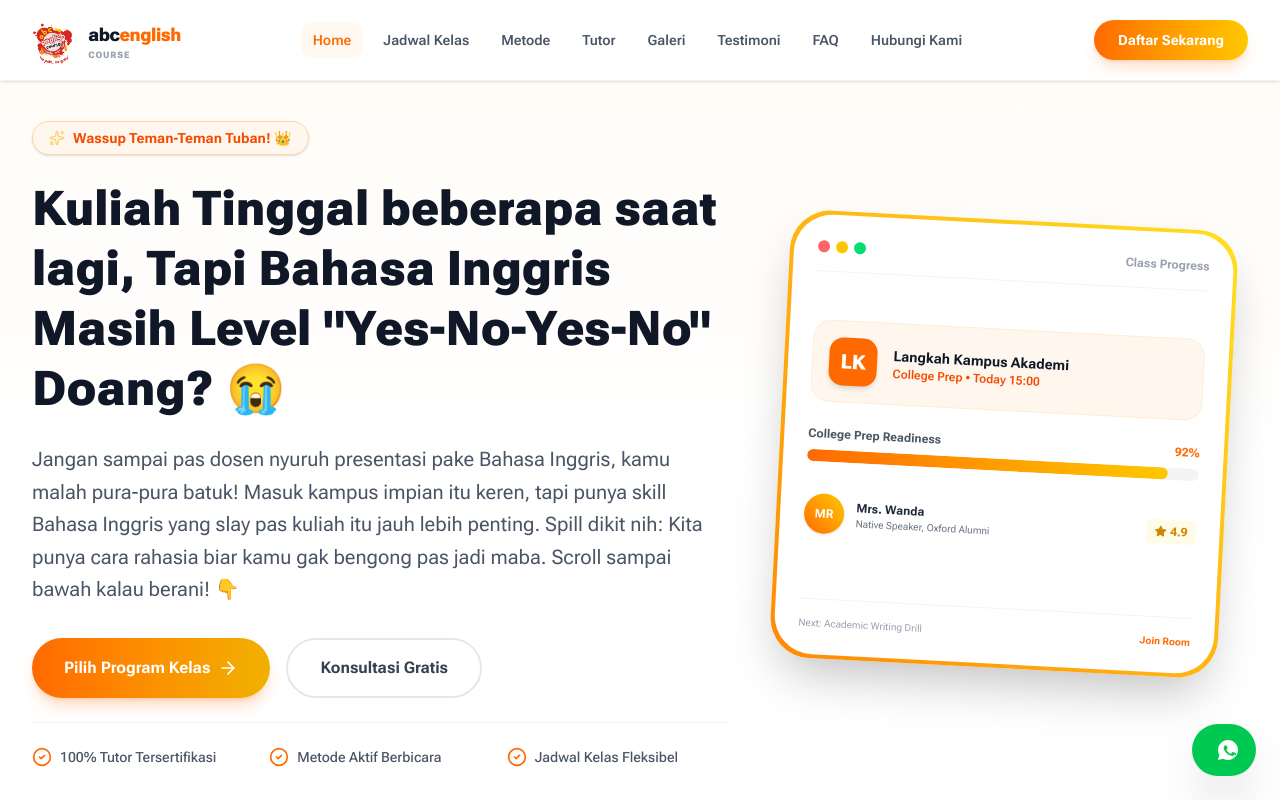
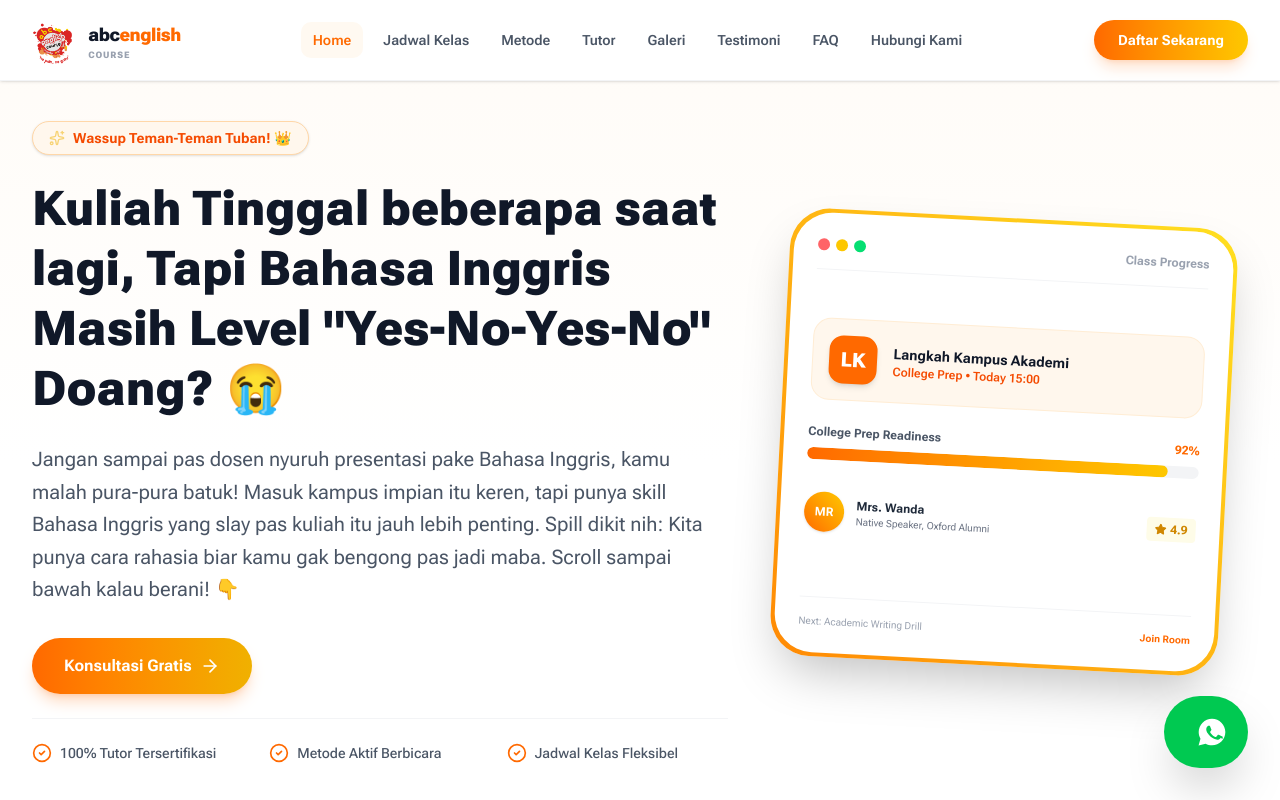
Before and after one commit to thoriqkhoir/abcenglishcourse, a Next.js app: page / in a window 1280 px wide. Shown: the top 800 px of the page. Built offline with nearby package versions, Linux system fonts and the light colour scheme.

Commit message:
revision fixed

```diff
--- a/app/page.tsx
+++ b/app/page.tsx
@@ -27,7 +27,7 @@ export default function Home() {
       <WhyChooseUsSection />
 
       {/* 5. Programs Section */}
-      <ProgramsSection />
+      {/* <ProgramsSection /> */}
 
       {/* 6. Learning Method Section */}
       <MethodSection />
--- a/components/layouts/MainLayout.tsx
+++ b/components/layouts/MainLayout.tsx
@@ -58,7 +58,7 @@ export default function MainLayout({ children }: MainLayoutProps) {
                 alt="ABC English Course Logo"
                 className="h-12 w-auto object-contain"
               />
-              <div className="hidden sm:flex flex-col text-left leading-none">
+              <div className="flex flex-col text-left leading-none">
                 <span className="text-lg font-black tracking-tight text-gray-900">
                   abc<span className="text-orange-500">english</span>
                 </span>
@@ -266,13 +266,13 @@ export default function MainLayout({ children }: MainLayoutProps) {
         href="https://api.whatsapp.com/send?phone=6282140021937&text=halo%20boleh%20diinfo%20ya%20perihal%20progam%20LANGKAH%20KAMPUS%20ACADEMY"
         target="_blank"
         rel="noopener noreferrer"
-        className="fixed bottom-6 right-6 z-50 flex items-center gap-2 bg-green-500 hover:bg-green-600 text-white font-black px-4 py-3.5 rounded-full shadow-2xl hover:scale-110 active:scale-95 transition-all duration-300 group cursor-pointer"
+        className="fixed bottom-8 right-8 z-50 flex items-center gap-3 bg-green-500 hover:bg-green-600 text-white font-black p-5 rounded-full shadow-2xl hover:scale-110 active:scale-95 transition-all duration-300 group cursor-pointer"
         aria-label="Chat WhatsApp"
       >
-        <span className="max-w-0 overflow-hidden group-hover:max-w-xs transition-all duration-500 ease-out whitespace-nowrap text-sm font-bold">
+        <span className="max-w-0 overflow-hidden group-hover:max-w-xs transition-all duration-500 ease-out whitespace-nowrap text-base font-bold">
           Chat Admin via WA
         </span>
-        <svg viewBox="0 0 24 24" className="h-6 w-6 fill-current">
+        <svg viewBox="0 0 24 24" className="h-8 w-8 fill-current">
           <path d="M12.012 2c-5.506 0-9.988 4.482-9.988 9.988 0 1.76.456 3.474 1.326 4.988l-1.408 5.148 5.268-1.38c1.464.798 3.108 1.224 4.806 1.224 5.508 0 9.99-4.482 9.99-9.988 0-5.508-4.482-9.988-9.99-9.988zm6.54 14.376c-.27.756-1.356 1.38-1.896 1.458-.492.072-.972.102-3.144-.756-2.772-1.092-4.542-3.924-4.686-4.116-.138-.192-1.146-1.524-1.146-2.91 0-1.386.726-2.064 1.002-2.346.222-.228.594-.342.948-.342.114 0 .222.006.318.012.276.012.462.03.66.45.246.522.846 2.064.918 2.214.072.15.12.324.018.528-.096.204-.156.324-.312.504-.156.18-.33.402-.474.54-.156.156-.324.324-.138.648.186.312.828 1.362 1.776 2.208.948.846 1.746 1.11 2.076 1.248.33.138.522.114.72-.114.198-.228.846-.984 1.074-1.32.228-.336.456-.276.768-.162.312.114 1.98.93 2.322 1.104.342.174.57.258.654.402.084.144.084.828-.186 1.584z"/>
         </svg>
       </a>
--- a/sections/ContactSection.tsx
+++ b/sections/ContactSection.tsx
@@ -8,16 +8,9 @@ export default function ContactSection() {
   const [formData, setFormData] = useState({
     name: "",
     phone: "",
-    program: "Langkah Kampus Akademi (Kelas Siang)",
     message: ""
   });
   const [isSubmitted, setIsSubmitted] = useState(false);
-
-  const programs = [
-    "Langkah Kampus Akademi (Kelas Pagi)",
-    "Langkah Kampus Akademi (Kelas Siang)",
-    "Langkah Kampus Akademi (Kelas Malam)"
-  ];
 
   const handleInputChange = (e: React.ChangeEvent<HTMLInputElement | HTMLSelectElement | HTMLTextAreaElement>) => {
     const { name, value } = e.target;
@@ -39,7 +32,6 @@ export default function ContactSection() {
     const text = `Halo Admin ABC English Course Tuban! Saya tertarik mendaftar program Langkah Kampus Akademi.
 - Nama Lengkap: ${formData.name}
 - Nomor WA: ${formData.phone}
-- Pilihan Kelas: ${formData.program}
 - Catatan Tambahan: ${formData.message || "-"}`;
 
     const waUrl = `https://api.whatsapp.com/send?phone=${waNumber}&text=${encodeURIComponent(text)}`;
@@ -48,7 +40,7 @@ export default function ContactSection() {
     setTimeout(() => {
       window.open(waUrl, "_blank");
       setIsSubmitted(false);
-      setFormData({ name: "", phone: "", program: "General English", message: "" });
+      setFormData({ name: "", phone: "", message: "" });
     }, 1500);
   };
 
@@ -221,25 +213,6 @@ export default function ContactSection() {
                 />
               </div>
 
-              {/* Program Dropdown */}
-              <div className="space-y-2">
-                <label htmlFor="program" className="text-xs sm:text-sm font-black text-gray-700 uppercase tracking-wider block">
-                  Program Kursus Diminati
-                </label>
-                <select
-                  id="program"
-                  name="program"
-                  value={formData.program}
-                  onChange={handleInputChange}
-                  className="w-full bg-gray-50 border border-gray-200 focus:border-orange-500 focus:bg-white rounded-xl px-4 py-3.5 text-sm text-gray-800 font-semibold focus:outline-none transition-all cursor-pointer"
-                >
-                  {programs.map((prog, idx) => (
-                    <option key={idx} value={prog}>
-                      {prog}
-                    </option>
-                  ))}
-                </select>
-              </div>
 
               {/* Message */}
               <div className="space-y-2">
--- a/sections/HeroSection.tsx
+++ b/sections/HeroSection.tsx
@@ -55,18 +55,13 @@ export default function HeroSection() {
             className="flex flex-col sm:flex-row gap-4 pt-2"
           >
             <a
-              href="#programs"
+              href="#contact"
               className="group inline-flex items-center justify-center gap-2 bg-gradient-to-r from-orange-500 to-yellow-500 text-white font-bold px-8 py-4 rounded-full shadow-lg shadow-orange-500/25 hover:shadow-orange-500/45 hover:scale-105 transition-all duration-200 text-base"
             >
-              <span>Pilih Program Kelas</span>
+              <span>Konsultasi Gratis</span>
               <ArrowRight className="h-5 w-5 group-hover:translate-x-1 transition-transform" />
             </a>
-            <a
-              href="#contact"
-              className="inline-flex items-center justify-center bg-white border-2 border-gray-200 hover:border-orange-400 text-gray-700 hover:text-orange-500 font-bold px-8 py-4 rounded-full hover:scale-105 transition-all duration-200 text-base"
-            >
-              Konsultasi Gratis
-            </a>
+
           </motion.div>
 
           {/* Core Trust Badges */}
--- a/sections/MethodSection.tsx
+++ b/sections/MethodSection.tsx
@@ -83,7 +83,7 @@ export default function MethodSection() {
 
                 {/* Step Card Text */}
                 <div className="bg-white p-6 rounded-2xl border border-gray-100 group-hover:border-orange-200 group-hover:shadow-md transition-all duration-300 w-full flex-grow flex flex-col justify-start">
-                  <h3 className="font-black text-gray-900 text-base mb-2 group-hover:text-orange-500 transition-colors">
+                  <h3 className="font-black text-gray-900 text-xl mb-2 group-hover:text-orange-500 transition-colors">
                     {step.title}
                   </h3>
                   <p className="text-xs sm:text-sm text-gray-500 leading-relaxed">
--- a/sections/TutorsSection.tsx
+++ b/sections/TutorsSection.tsx
@@ -17,22 +17,22 @@ interface Tutor {
 export default function TutorsSection() {
   const tutors: Tutor[] = [
     {
-      name: "Mrs. Wanda",
+      name: "Mr. Umar",
       role: "Academic & Speaking Tutor",
       initials: "MW",
       specialty: "Academic & Speaking Tutor",
       experience: "8 Tahun Mengajar",
-      education: "Universitas Negeri Serabaya",
+      education: "Flinders University Australia (Tesol)",
       badges: ["Oxford Grad", "CELTA Certified", "Native Speaker"],
       gradientClass: "from-orange-500 to-orange-600"
     },
     {
       name: "Mrs. Silfa",
-      role: "IELTS Expert Tutor",
+      role: "TOEFL Expert Tutor",
       initials: "MS",
-      specialty: "IELTS Preparation (Skor IELTS 8.5)",
+      specialty: "TOEFL (Skor 550)",
       experience: "6 Tahun Mengajar",
-      education: "Master of English Education (UI)",
+      education: "Universitas Riyadlul Ulum",
       badges: ["IELTS 8.5 Master", "TEFL Certified", "IELTS Specialist"],
       gradientClass: "from-yellow-400 to-amber-500"
     },
@@ -40,9 +40,9 @@ export default function TutorsSection() {
       name: "Mrs. Febbi",
       role: "Academic & Business Tutor",
       initials: "MF",
-      specialty: "Business English & TOEFL Preparation",
+      specialty: "TOEFL (Skor 560)",
       experience: "10 Tahun Mengajar",
-      education: "University of Queensland (TESOL)",
+      education: "Universitas Negeri Jember",
       badges: ["TESOL Master", "Business Trainer", "TOEFL Specialist"],
       gradientClass: "from-orange-600 to-yellow-500"
     }
--- a/sections/WhyChooseUsSection.tsx
+++ b/sections/WhyChooseUsSection.tsx
@@ -75,7 +75,7 @@ export default function WhyChooseUsSection() {
                 </div>
 
                 <div className="space-y-3">
-                  <h3 className="text-lg font-black text-gray-900 group-hover:text-orange-600 transition-colors">
+                  <h3 className="text-xl font-black text-gray-900 group-hover:text-orange-600 transition-colors">
                     {benefit.title}
                   </h3>
                   <p className="text-sm text-gray-600 leading-relaxed">
```
